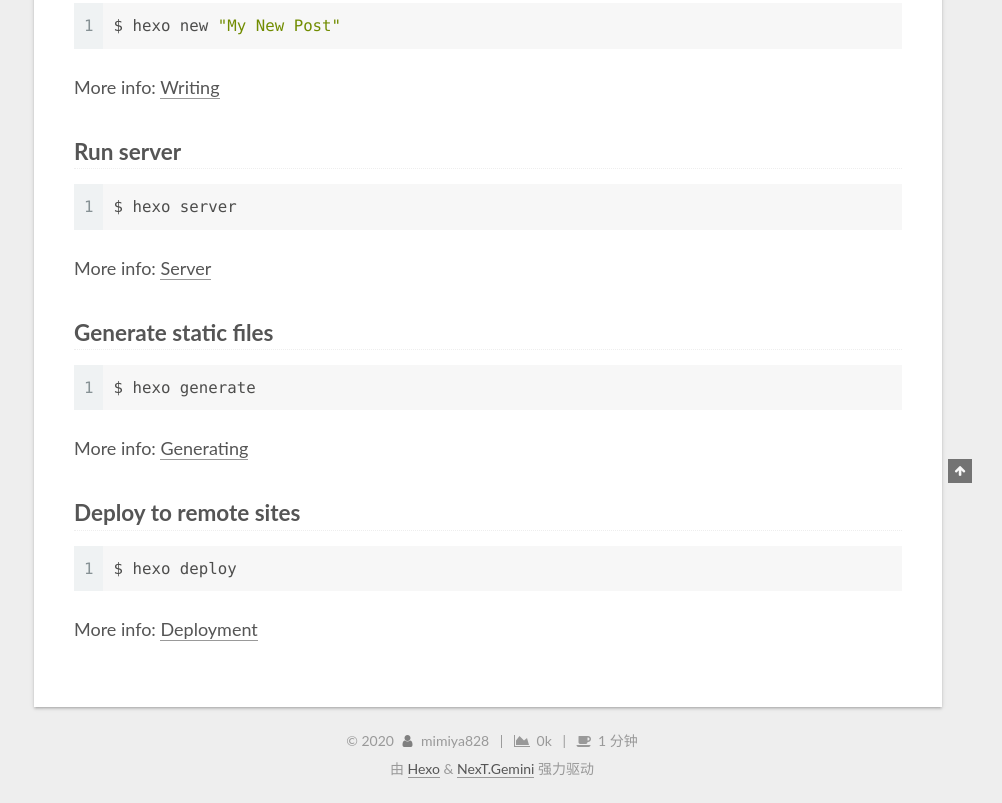
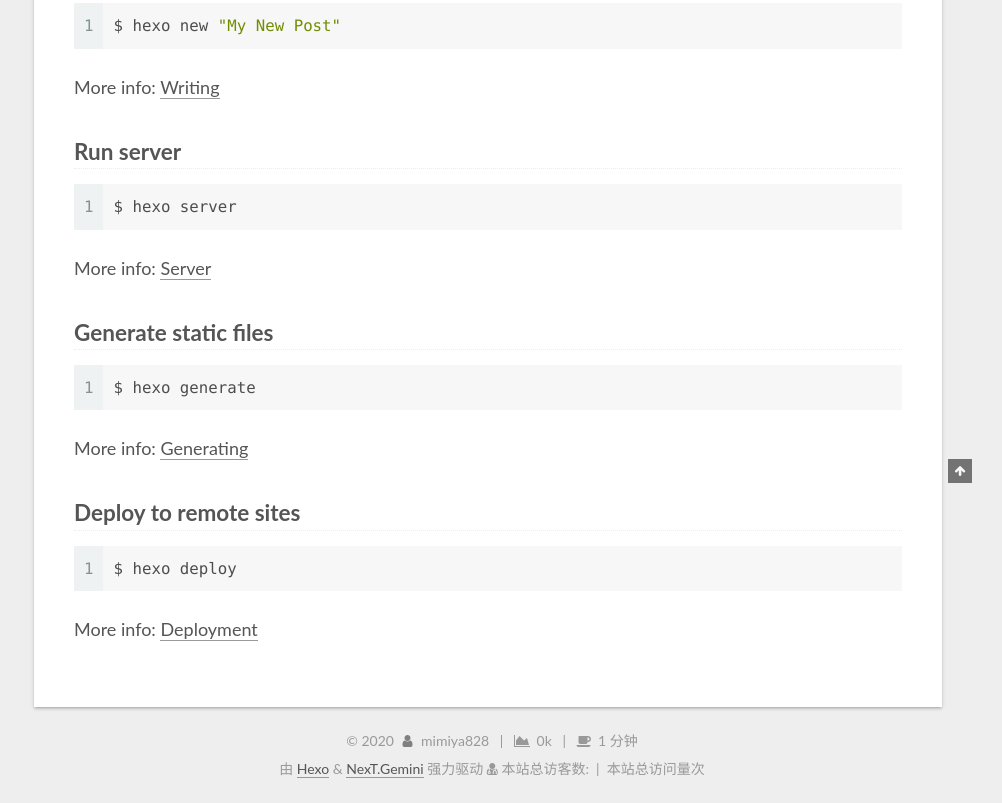
Before and after one commit to mimiya828/mimiya828.github.io, a plain HTML site: page index.html in a window 1280 px wide. Shown: the part 417-1220 px from the top of the page, without its empty margins (278-1280 px from the left). Drawn offline with Linux system fonts and the light colour scheme.

Commit message:
Site updated: 2020-03-30 18:13:15

```diff
--- a/css/main.css
+++ b/css/main.css
@@ -1167,7 +1167,7 @@ pre .javascript .function {
 }
 .links-of-author a::before,
 .links-of-author span.exturl::before {
-  background: #4affa8;
+  background: #94fff6;
   border-radius: 50%;
   content: ' ';
   display: inline-block;
--- a/index.html
+++ b/index.html
@@ -340,6 +340,16 @@
 </div>
   <div class="powered-by">由 <a href="https://hexo.io/" class="theme-link" rel="noopener" target="_blank">Hexo</a> & <a href="https://theme-next.org/" class="theme-link" rel="noopener" target="_blank">NexT.Gemini</a> 强力驱动
   </div>
+<div class="powered-by">
+  <i class="fa fa-user-md"></i>
+  <span id="busuanzi_container_site_uv">
+    本站总访客数:<span id="busuanzi_value_site_uv"></span>&nbsp;&nbsp;|
+  </span>
+  <span id="busuanzi_container_site_pv">
+      &nbsp;本站总访问量<span id="busuanzi_value_site_pv"></span>次
+  </span>
+  </div>
+  </div>
 
 
 
```
Also changed, not shown: 2020/03/29/hello-world/index.html (+10 -0 lines), archives/2020/03/index.html (+10 -0 lines), archives/2020/index.html (+10 -0 lines), archives/index.html (+10 -0 lines).
